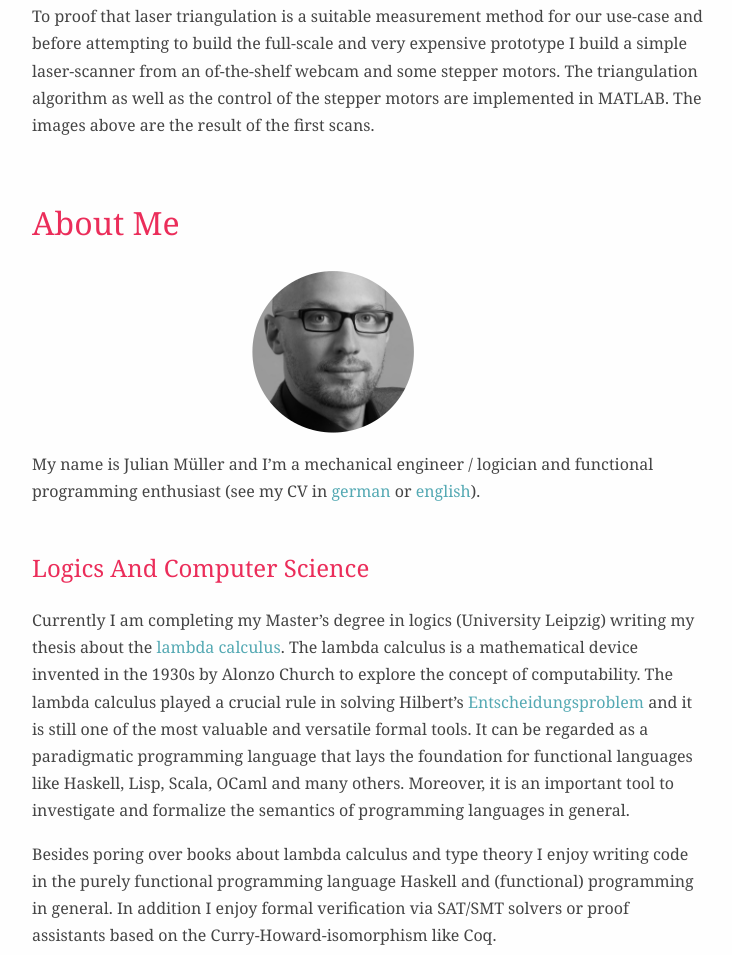
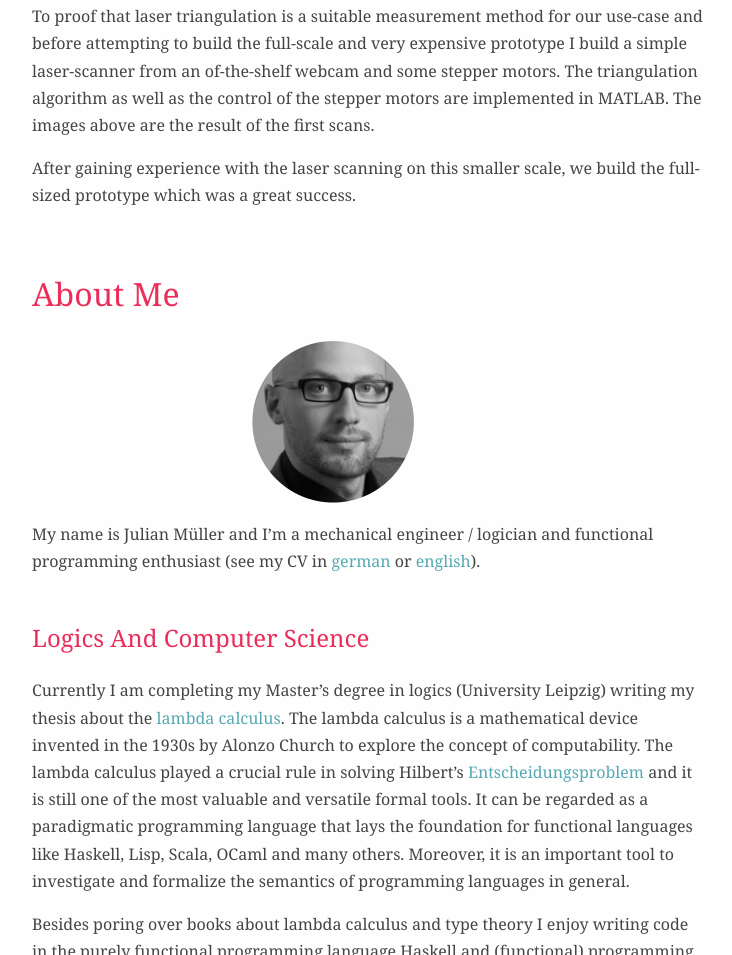
Before and after one commit to julmue/julmue.github.io, a plain HTML site: page index.html in a window 1280 px wide. Shown: the part 5151-6106 px from the top of the page, without its empty margins (272-1004 px from the left). Drawn offline with Linux system fonts and the light colour scheme; a web font is replaced by a local one.

Commit message:
minor changes

```diff
--- a/index.html
+++ b/index.html
@@ -107,6 +107,7 @@
 <p class="caption">A wooden owl scanned by a laser scanner with software implemented in MATLAB</p>
 </div>
 <p>To proof that laser triangulation is a suitable measurement method for our use-case and before attempting to build the full-scale and very expensive prototype I build a simple laser-scanner from an of-the-shelf webcam and some stepper motors. The triangulation algorithm as well as the control of the stepper motors are implemented in MATLAB. The images above are the result of the first scans.</p>
+<p>After gaining experience with the laser scanning on this smaller scale, we build the full-sized prototype which was a great success.</p>
 <h2 id="about-me">About Me</h2>
 <div class="figure">
 <img src="./images/Me.png" alt="" />
```
Also changed, not shown: 1 other file.
